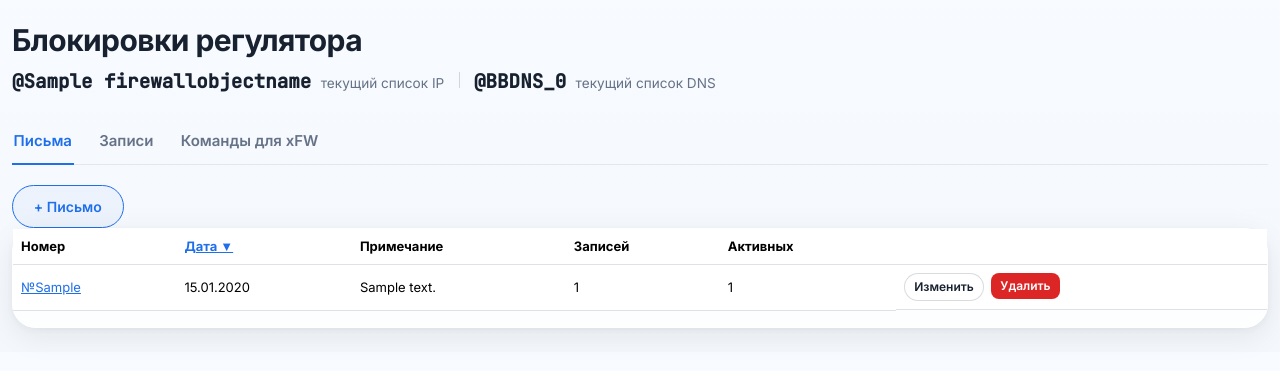
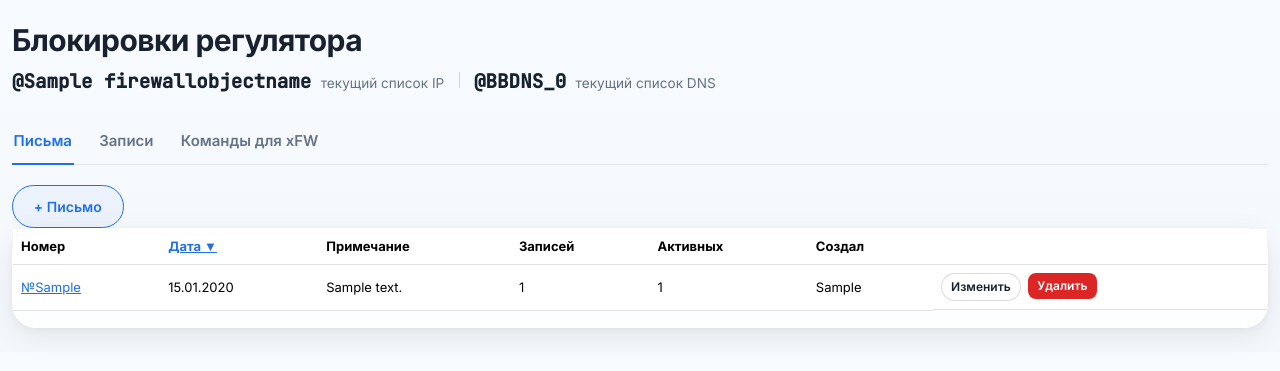
Before and after one commit to aanikolaeff/ip_plan, a Django app: page /regulator/ in a window 1280 px wide. Shown: the part 56-427 px from the top of the page. Run offline with Django 5.2, Linux system fonts and the light colour scheme; a user stored in the database is signed in; tables that the repository leaves empty hold one stand-in row (values such as "Sample post"); parts of the project's set-up code (start-up, migrations or seed data) failed here and were passed over; some libraries are stand-ins or nearby versions.

Commit message:
Список писем: колонка "Создал" крайним правым полем перед действиями
Показывает RegulatorDocument.created_by (см. предыдущий коммит) прямо в
таблице писем — раньше это было видно только на детальной странице
письма. Пусто ("—") у писем, заведённых до появления этого поля.

Проверено: Django test client (созданное письмо показывает username
создателя в списке), вживую в браузере на одноразовом письме
(TEST-COL-9011, создано и удалено этим прогоном).

Co-Authored-By: Claude Sonnet 5 <noreply@anthropic.com>

```diff
--- a/ip_plan/templates/ip_plan/_regulator_letters_body.html
+++ b/ip_plan/templates/ip_plan/_regulator_letters_body.html
@@ -26,6 +26,7 @@
             <th>Примечание</th>
             <th>Записей</th>
             <th>Активных</th>
+            <th>Создал</th>
             <th></th>
           </tr>
         </thead>
@@ -37,6 +38,7 @@
               <td class="cell-muted">{{ doc.note|default:"—" }}</td>
               <td>{{ doc.entries_count }}</td>
               <td>{{ doc.active_count }}</td>
+              <td class="cell-muted">{{ doc.created_by|default:"—" }}</td>
               <td @click.stop class="regulator-entry-actions">
                 <button type="button" class="btn-modal-secondary btn-sm"
                         hx-get="{% url 'ip_plan:regulator_document_edit' doc.id %}"
```
